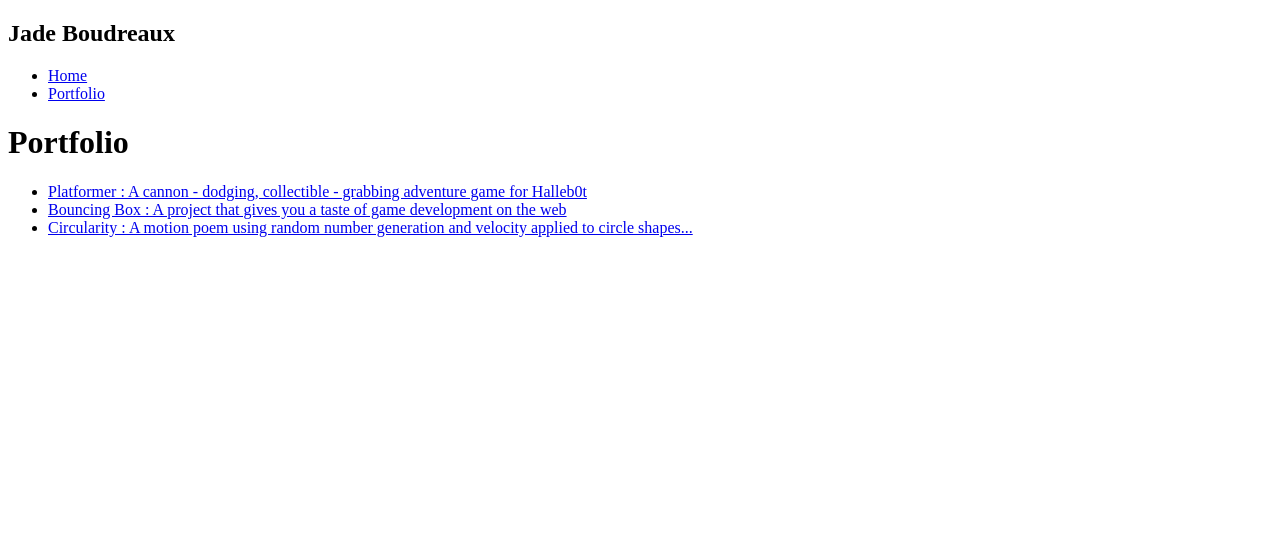
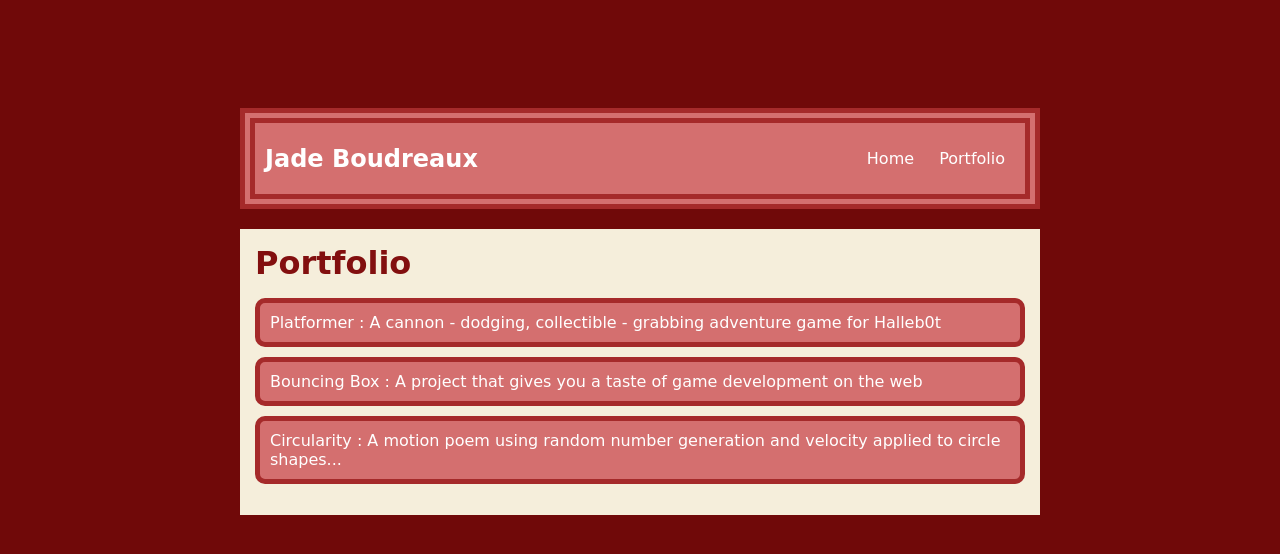
Before and after one commit to JadieBug123/JadieBug123.github.io, a plain HTML site: page portfolio.html in a window 1280 px wide. Drawn offline with Linux system fonts and the light colour scheme.

Commit message:
add portfolio.html file

```diff
--- a/portfolio.html
+++ b/portfolio.html
@@ -2,6 +2,7 @@
 <html>
     <head>
     <title>Jadie Bug's Web</title>
+    <link rel="stylesheet" href="style.css"</link>
     </head>
 
     <body>
--- a/style.css
+++ b/style.css
@@ -66,3 +66,29 @@ body {
     h2, h3 {
         margin: 0px;
     }
+             /* portfolio styles */
+             .content h1 {
+                color: rgb(130, 15, 15);
+            }
+
+            #portfolio {
+                list-style-type: none;
+                padding-left: 0;
+            }
+
+            #portfolio li {
+                background:  rgb(212, 111, 111);
+                padding: 10px;
+                border-radius: 10px;
+                margin-bottom: 10px;
+                border: 5px solid brown;
+            }
+
+            #portfolio li:hover {
+                background: #eee;
+            }
+
+            #portfolio a {
+                text-decoration: none;
+                color: #fff;
+            }
```
